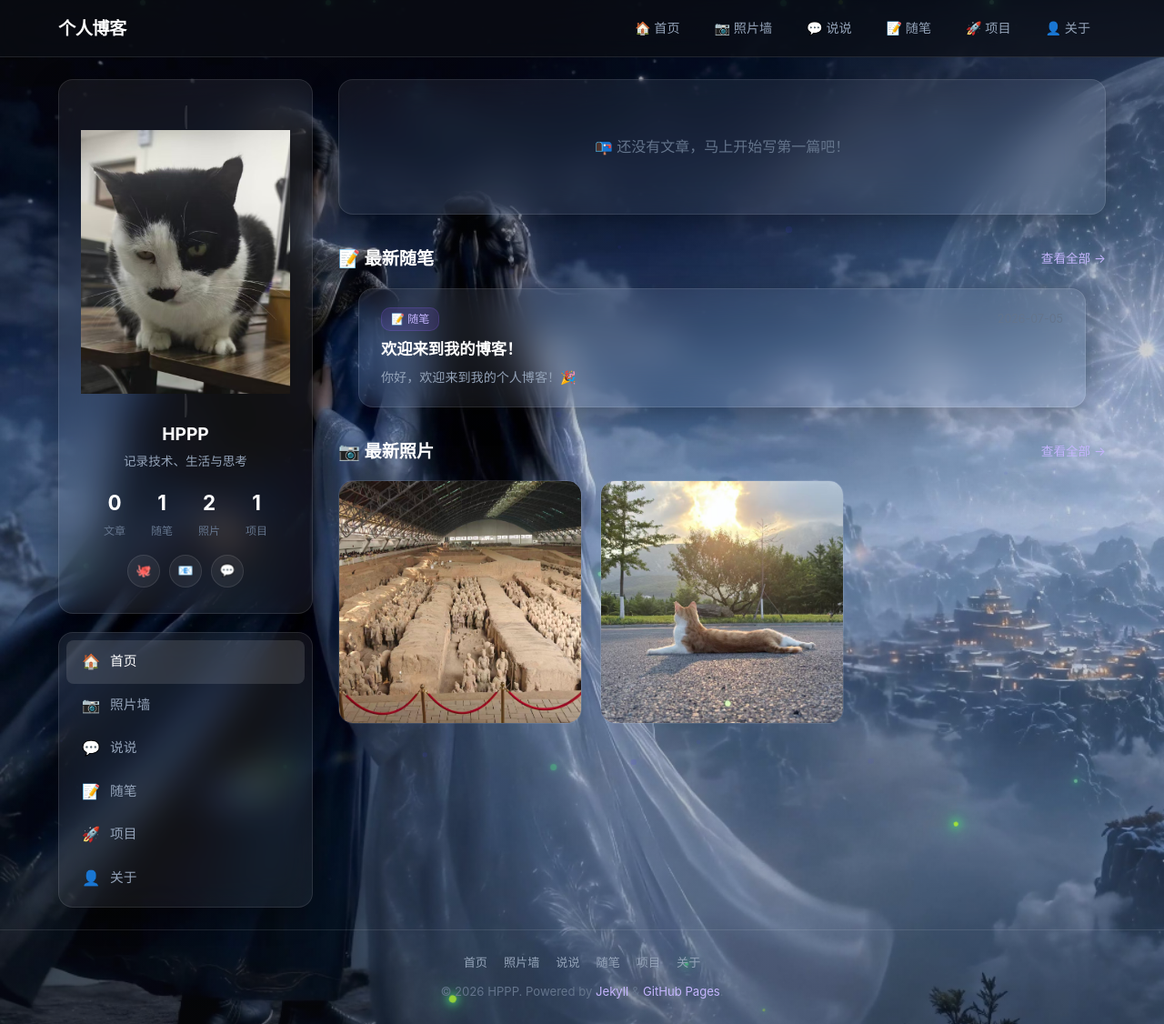
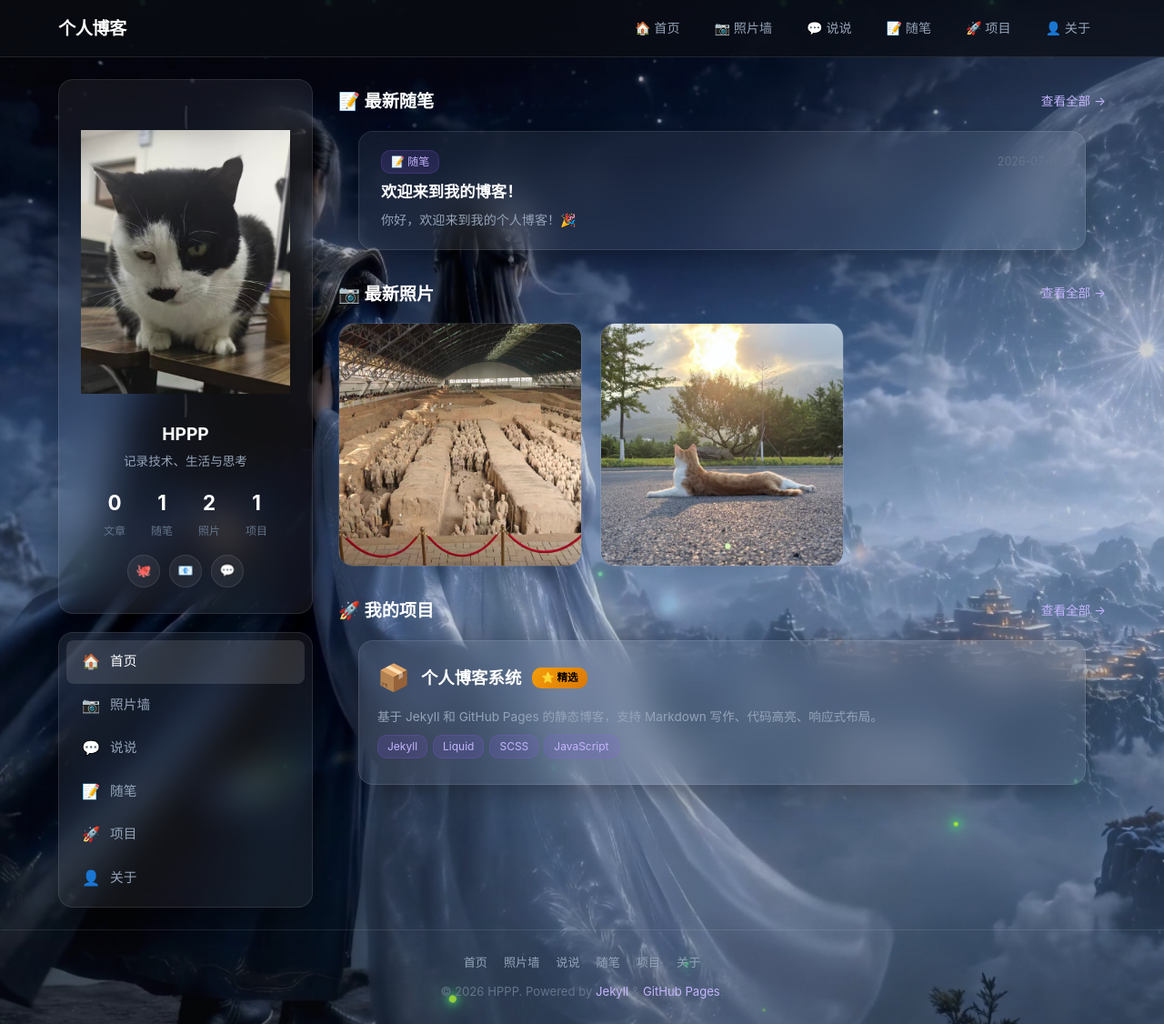
Before and after one commit to W-JOSLIN-X/blog, a Jekyll site: the page built from index.html, in a window 1280 px wide and 1126 px high. Shown: the whole window at 91% size. Built offline with Jekyll 4.4.1, drawn with Linux system fonts in a browser that asks for light colours.

Commit message:
refactor: 首页移除文章区，新增项目预览模块

```diff
--- a/assets/css/style.css
+++ b/assets/css/style.css
@@ -327,6 +327,8 @@ img{max-width:100%;height:auto;display:block}
   background:linear-gradient(135deg,#f59e0b,#d97706);color:#000;font-weight:600;
 }
 .project-card-desc{font-size:.88em;color:var(--text-light);line-height:1.6;margin-bottom:12px}
+.project-card-compact .project-card-desc{margin-bottom:6px;font-size:.85em}
+.project-card-compact{padding:16px 20px}
 .project-card-tech{display:flex;flex-wrap:wrap;gap:6px;margin-bottom:12px}
 .tech-tag{font-size:.75em;padding:2px 10px;border-radius:10px;background:rgba(139,92,246,.15);color:var(--primary-light);border:1px solid rgba(139,92,246,.2)}
 .project-card-links{display:flex;gap:10px}
--- a/index.html
+++ b/index.html
@@ -3,33 +3,6 @@ layout: default
 title: 首页
 show_sidebar: true
 ---
-
-<!-- 文章列表 -->
-{% for post in site.posts %}
-<article class="glass-card post-card-h fade-in-item clickable" onclick="location.href='{{ post.url | relative_url }}'">
-  <div class="post-cover">
-    <span class="cover-icon">📄</span>
-  </div>
-  <div class="post-body">
-    <div class="post-date">{{ post.date | date: "%Y-%m-%d" }}</div>
-    <h2 class="post-title">{{ post.title }}</h2>
-    <p class="post-excerpt">{{ post.excerpt | strip_html | truncate: 120 }}</p>
-    {% if post.categories %}
-    <div class="post-tags">
-      {% for cat in post.categories %}
-      <span class="post-tag">{{ cat }}</span>
-      {% endfor %}
-    </div>
-    {% endif %}
-  </div>
-</article>
-{% endfor %}
-
-{% if site.posts.size == 0 %}
-<div class="glass-card post-card-text fade-in-item" style="text-align:center;padding:60px 24px;">
-  <p style="color:var(--text-lighter);">📭 还没有文章，马上开始写第一篇吧！</p>
-</div>
-{% endif %}
 
 <!-- 随笔预览 -->
 <div class="fade-in-section" style="margin-top:8px;">
@@ -77,3 +50,30 @@ show_sidebar: true
     {% endfor %}
   </div>
 </div>
+
+<!-- 项目预览 -->
+<div class="fade-in-section" style="margin-top:8px;">
+  <div style="display:flex;justify-content:space-between;align-items:center;margin-bottom:16px;">
+    <h2 style="font-size:1.2em;font-weight:700;color:#fff;">🚀 我的项目</h2>
+    <a href="{{ '/projects' | relative_url }}" style="font-size:.85em;color:var(--primary-light);">查看全部 →</a>
+  </div>
+  <div class="essay-list">
+    {% for project in site.data.projects limit:3 %}
+    <div class="glass-card project-card-h project-card-compact fade-in-item clickable" onclick="{% if project.demo != '' %}window.open('{{ project.demo }}','_blank'){% elsif project.github %}window.open('{{ project.github }}','_blank'){% else %}location.href='{{ '/projects' | relative_url }}'{% endif %}">
+      <div class="project-card-header">
+        <span class="project-card-icon">📦</span>
+        <span class="project-card-name">{{ project.name }}</span>
+        {% if project.featured %}
+        <span class="project-badge">⭐ 精选</span>
+        {% endif %}
+      </div>
+      <p class="project-card-desc" style="margin-bottom:8px;">{{ project.description | truncate: 80 }}</p>
+      <div class="project-card-tech">
+        {% for tech in project.tech limit:4 %}
+        <span class="tech-tag">{{ tech }}</span>
+        {% endfor %}
+      </div>
+    </div>
+    {% endfor %}
+  </div>
+</div>
```
